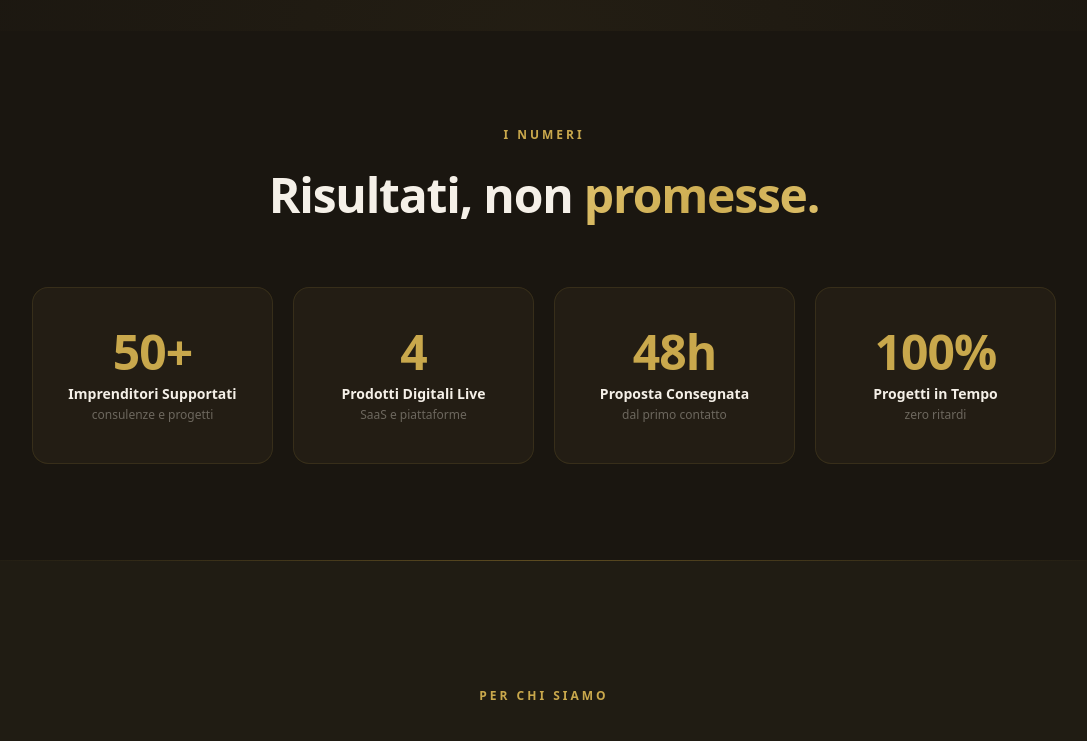
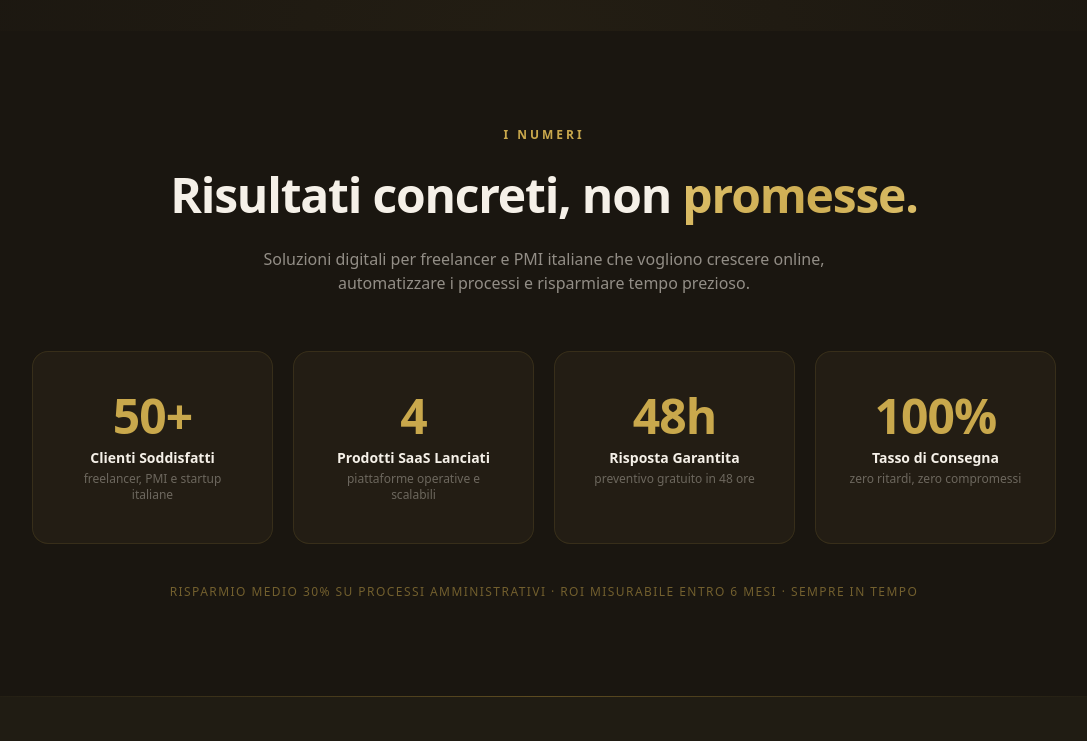
Before and after one commit to Ralph-arch4/recgroup-marketing, a Next.js app: page / in a window 1280 px wide. Shown: the part 1716-2457 px from the top of the page, without its empty margins (96-1183 px from the left). Built offline with nearby package versions, Linux system fonts and the light colour scheme.

Commit message:
seo: daily copy improvement — social proof numeri e keyword DAY 3

```diff
--- a/components/Results.tsx
+++ b/components/Results.tsx
@@ -2,12 +2,11 @@
 import { useEffect, useRef, useState } from "react";
 import ScrollReveal from "./ScrollReveal";
 
-// ⚠️ Aggiorna questi numeri con dati reali quando disponibili
 const stats = [
-  { value: 50,  suffix: "+", label: "Imprenditori Supportati",  sub: "consulenze e progetti" },
-  { value: 4,   suffix: "",  label: "Prodotti Digitali Live",   sub: "SaaS e piattaforme" },
-  { value: 48,  suffix: "h", label: "Proposta Consegnata",      sub: "dal primo contatto" },
-  { value: 100, suffix: "%", label: "Progetti in Tempo",        sub: "zero ritardi" },
+  { value: 50,  suffix: "+", label: "Clienti Soddisfatti",     sub: "freelancer, PMI e startup italiane" },
+  { value: 4,   suffix: "",  label: "Prodotti SaaS Lanciati",  sub: "piattaforme operative e scalabili" },
+  { value: 48,  suffix: "h", label: "Risposta Garantita",      sub: "preventivo gratuito in 48 ore" },
+  { value: 100, suffix: "%", label: "Tasso di Consegna",       sub: "zero ritardi, zero compromessi" },
 ];
 
 function CountUp({
@@ -126,9 +125,15 @@ export default function Results() {
               className="font-black tracking-tight"
               style={{ fontSize: "clamp(2rem, 4vw, 3rem)", color: "var(--ivory)" }}
             >
-              Risultati, non{" "}
+              Risultati concreti, non{"\ "}
               <span className="accent-text">promesse.</span>
             </h2>
+            <p
+              className="mt-4 text-sm sm:text-base max-w-xl"
+              style={{ color: "rgba(245,240,232,0.55)" }}
+            >
+              Soluzioni digitali per freelancer e PMI italiane che vogliono crescere online, automatizzare i processi e risparmiare tempo prezioso.
+            </p>
           </div>
         </ScrollReveal>
 
@@ -138,6 +143,15 @@ export default function Results() {
           ))}
         </div>
 
+        <ScrollReveal>
+          <p
+            className="mt-10 text-center text-xs tracking-[0.12em] uppercase"
+            style={{ color: "rgba(201,168,76,0.5)" }}
+          >
+            Risparmio medio 30% su processi amministrativi&nbsp;&middot;&nbsp;ROI misurabile entro 6 mesi&nbsp;&middot;&nbsp;Sempre in tempo
+          </p>
+        </ScrollReveal>
+
       </div>
     </section>
   );
--- a/components/TrustBar.tsx
+++ b/components/TrustBar.tsx
@@ -1,14 +1,16 @@
 const items = [
-  { icon: "🌐", label: "Siti Web" },
-  { icon: "⚡", label: "Automazione" },
-  { icon: "📱", label: "Social Media" },
-  { icon: "💼", label: "Gestionali SaaS" },
-  { icon: "🍽️", label: "Menu Digitali" },
-  { icon: "🎯", label: "Identità Online" },
-  { icon: "🚀", label: "Startup Digitali" },
-  { icon: "📍", label: "Catania & Sicilia" },
+  { icon: "🌐", label: "Siti Web Professionali" },
+  { icon: "⚡", label: "Automazione Processi" },
+  { icon: "📱", label: "Social Media Management" },
+  { icon: "💼", label: "Gestionali Su Misura" },
+  { icon: "🍽️", label: "Menu Digitali QR" },
+  { icon: "🎯", label: "Strategia Digitale PMI" },
+  { icon: "🚀", label: "Lancio Startup Digitali" },
+  { icon: "📍", label: "Catania & Tutta Italia" },
   { icon: "🔗", label: "Integrazioni API" },
   { icon: "✨", label: "Design Premium" },
+  { icon: "🤖", label: "Intelligenza Artificiale" },
+  { icon: "📊", label: "ROI Misurabile" },
 ];
 
 // Doubled for seamless loop
```
